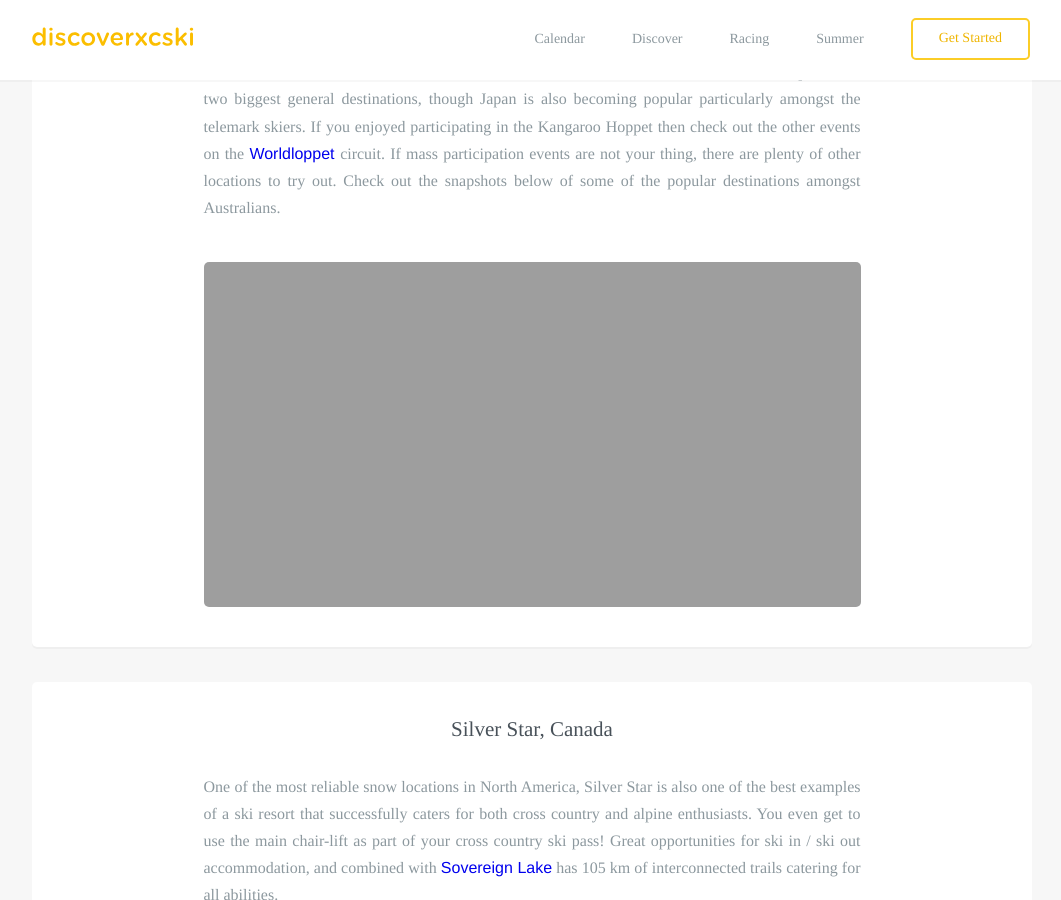
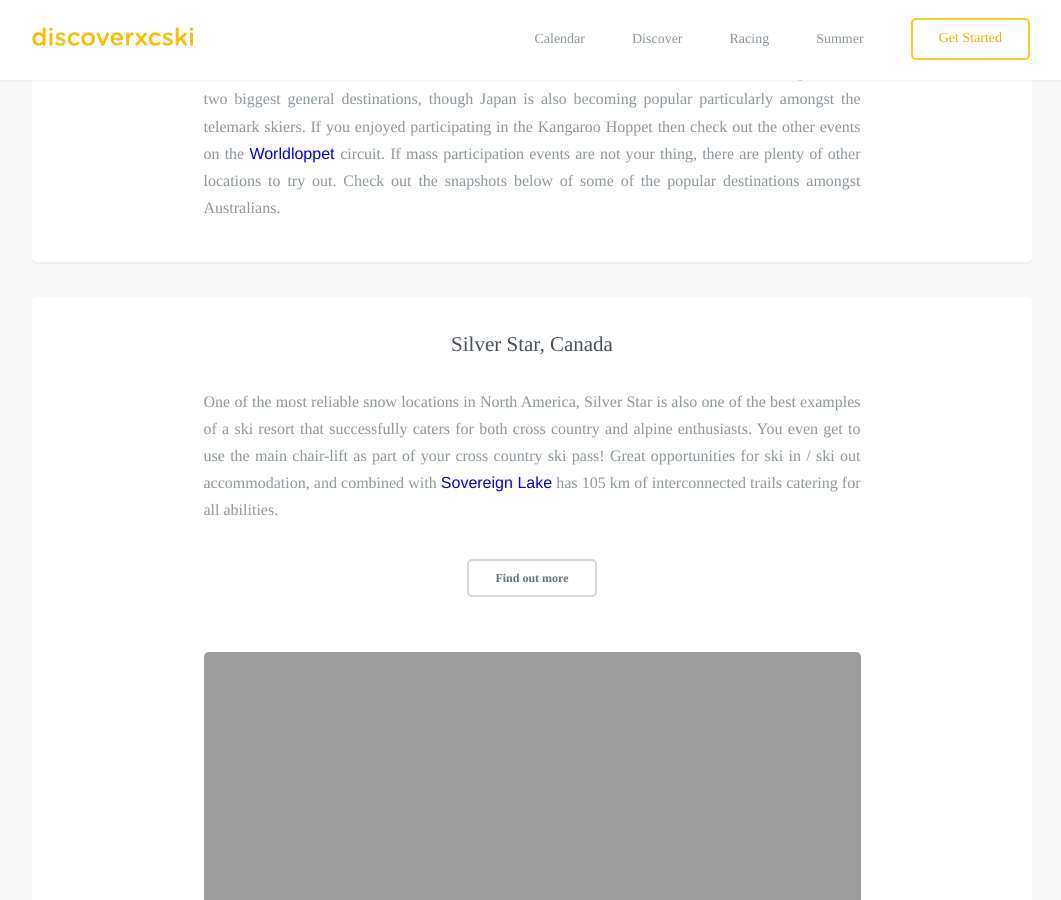
Before and after one commit to robcatto/robcatto.github.io, a Jekyll site: the page built from summer/endless-winter/index.html, in a window 1280 px wide and 900 px high, scrolled down 308 px. Shown: the whole window, without its empty margins (108-1169 px from the left). Built offline with Jekyll 4.4.1, drawn with Linux system fonts in a browser that asks for light colours; some web fonts are replaced; Markdown is read by kramdown in place of the engine named in the settings.

Commit message:
Update index.html

```diff
--- a/summer/endless-winter/index.html
+++ b/summer/endless-winter/index.html
@@ -35,11 +35,7 @@ layout: default
                 <h3 class="heading__aligned--page" style="text-align: center;">Ski once winter is over in Australia!</h3>
                 <p class="left__aligned--p">Where to ski once winter is over in Australia…? The list is endless!  North America and Europe are the two biggest general destinations, though Japan is also becoming popular particularly amongst the telemark skiers. If you enjoyed participating in the Kangaroo Hoppet then check out the other events on the <a href="/racing/worldloppet">Worldloppet </a> circuit. If mass participation events are not your thing, there are plenty of other locations to try out. Check out the snapshots below of some of the popular destinations amongst Australians.
                 </p>
-                <div class="one">
-                <div class="onelarge centered" style="
-                background-image: url(http://www.discoverxcski.com/images/overseas-engadin-valley.jpg);
-                background-size: cover;
-                "></div>
+
                 </section>
 
         <section class="mobile_section" style="padding-bottom: 40px;">
```
